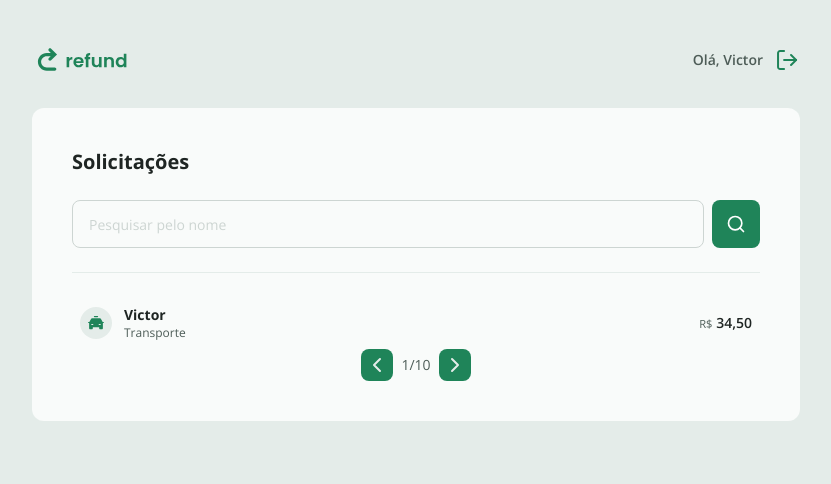
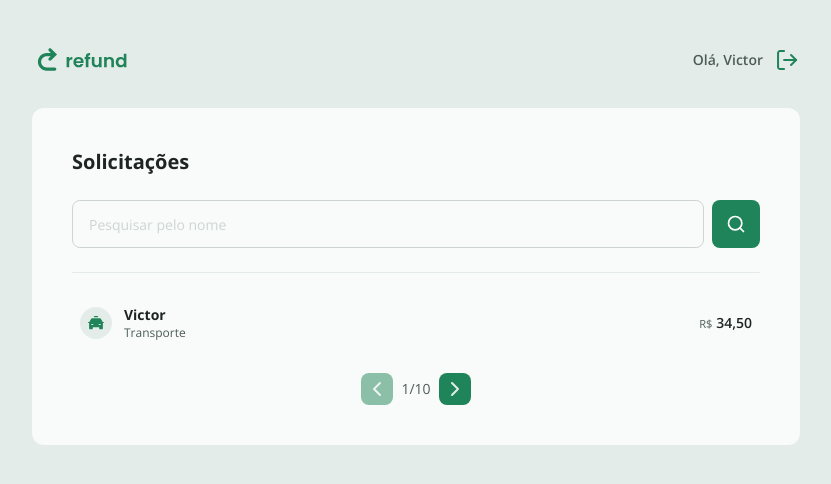
Before and after one commit to VictorMartinsD/refund-fullstack, a React (Vite) app in the folder web/: page / in a window 1280 px wide. Shown: the top 484 px of the page, without its empty margins (224-1055 px from the left). Built offline with nearby package versions, Linux system fonts and the light colour scheme.

Commit message:
feat(refund): implement pagination controls, page state management, and button disabled cursor fix

```diff
--- a/web/src/components/Button.tsx
+++ b/web/src/components/Button.tsx
@@ -26,8 +26,9 @@ export function Button({
       type={type}
       disabled={isLoading}
       className={classMerge([
-        "flex items-center justify-center bg-green-100 rounded-lg text-white cursor-pointer hover:bg-green-200 transition ease-linear disabled:opacity-50 disabled:cursor-progress",
+        "flex items-center justify-center bg-green-100 rounded-lg text-white cursor-pointer hover:bg-green-200 transition ease-linear disabled:opacity-50",
         variants.button[variant],
+        isLoading && "cursor-progress",
         className,
       ])}
       {...rest}
--- a/web/src/components/Pagination.tsx
+++ b/web/src/components/Pagination.tsx
@@ -5,12 +5,14 @@ import { Button } from "./Button";
 type Props = {
   current: number;
   total: number;
+  onNext: () => void;
+  onPrevious: () => void;
 };
 
-export function Pagination({ current, total }: Props) {
+export function Pagination({ current, total, onNext, onPrevious }: Props) {
   return (
     <div className="flex flex-1 justify-center items-center gap-2">
-      <Button variant="iconSmall">
+      <Button variant="iconSmall" onClick={onPrevious} disabled={current === 1}>
         <img src={leftSvg} alt="Ícone de voltar" />
       </Button>
 
@@ -18,7 +20,7 @@ export function Pagination({ current, total }: Props) {
         {current}/{total}
       </span>
 
-      <Button variant="iconSmall">
+      <Button variant="iconSmall" onClick={onNext} disabled={current === total}>
         <img src={rightSvg} alt="Ícone de voltar" />
       </Button>
     </div>
--- a/web/src/pages/Dashboard.tsx
+++ b/web/src/pages/Dashboard.tsx
@@ -17,9 +17,25 @@ const REFUND_EXAMPLE = {
 
 export function Dashboard() {
   const [name, setName] = useState("");
+  const [page, setPage] = useState(1);
+  const [totalOfPage, setTotalOfPage] = useState(10);
 
   function fetchRefunds() {
     console.log(name);
+  }
+
+  function handlePagination(action: "next" | "previous") {
+    setPage((prevPage) => {
+      if (action === "next" && prevPage < totalOfPage) {
+        return prevPage + 1;
+      }
+
+      if (action === "previous" && prevPage > 1) {
+        return prevPage - 1;
+      }
+
+      return prevPage;
+    });
   }
 
   return (
@@ -40,11 +56,16 @@ export function Dashboard() {
         </Button>
       </form>
 
-      <div className="mt-6 flex flex-col gap-4 max-h-85.5 overflow-y-scroll">
+      <div className="my-6 flex flex-col gap-4 max-h-85.5 overflow-y-scroll">
         <RefundItem data={REFUND_EXAMPLE} />
       </div>
 
-      <Pagination current={1} total={10} />
+      <Pagination
+        current={page}
+        total={totalOfPage}
+        onNext={() => handlePagination("next")}
+        onPrevious={() => handlePagination("previous")}
+      />
     </div>
   );
 }
```
